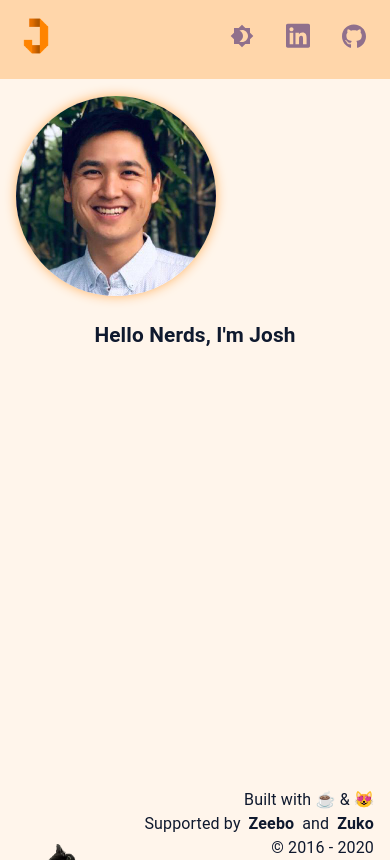
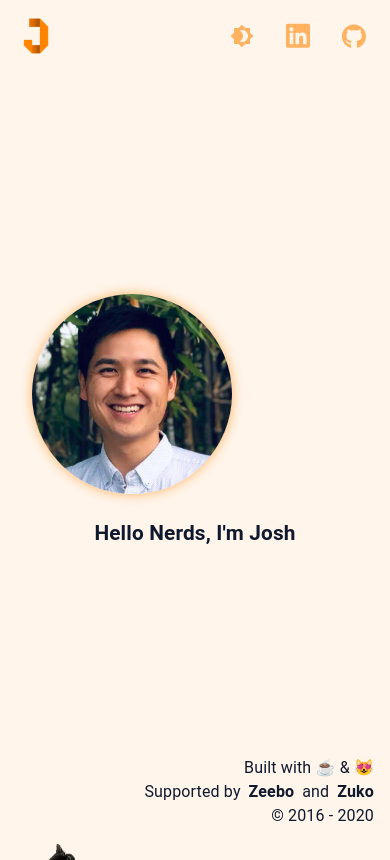
Before and after one commit to jwu910/joshuawudotme, a React (Create React App) app: page / in a window 390 px wide. Built offline with nearby package versions, Linux system fonts and the light colour scheme.

Commit message:
chore: fix responsiveness, remove background from nav bar

```diff
--- a/public/index.html
+++ b/public/index.html
@@ -27,7 +27,7 @@
   </head>
   <body>
     <noscript>You need to enable JavaScript to run this app.</noscript>
-    <main id="root"></main>
+    <main style="height: 100%;" id="root"></main>
     <!--
       This HTML file is a template.
       If you open it directly in the browser, you will see an empty page.
--- a/src/App.tsx
+++ b/src/App.tsx
@@ -19,11 +19,17 @@ function App() {
     <>
       <JWThemeProvider>
         <CssBaseline enableColorScheme />
+        <Navbar />
+        <Container
+          aria-label="main content"
+          disableGutters
+          maxWidth="md"
+          sx={{ height: "100%" }}
+        >
           <Router>
-          <Navbar />
-          <Container maxWidth="md">
+            <Container disableGutters sx={{ height: "100%" }}>
               <Stack
-              sx={{ pt: 12, height: "calc(100vh - 56px)" }}
+                sx={{ height: "100%", display: "flex" }}
                 spacing={2}
                 justifyContent="space-between"
               >
@@ -45,10 +51,11 @@ function App() {
                     }
                   />
                 </Routes>
+                <Footer />
               </Stack>
-            <Footer />
             </Container>
           </Router>
+        </Container>
       </JWThemeProvider>
     </>
   );
--- a/src/components/Footer.tsx
+++ b/src/components/Footer.tsx
@@ -51,8 +51,17 @@ const FooterContextProvider = (props: IFooterContextProps) => {
 
 const Footer = () => {
   return (
-    <FooterContextProvider>
-      <Container disableGutters sx={{ zIndex: 1001 }}>
+    <Container
+      component="footer"
+      maxWidth="md"
+      sx={{
+        zIndex: 1001,
+        p: 2,
+        bottom: 0,
+        position: "absolute",
+      }}
+    >
+      <FooterContextProvider>
         <ZeeboPopup />
         <Stack
           direction={{ xs: "column", md: "row" }}
@@ -75,8 +84,8 @@ const Footer = () => {
             &copy; 2016 - {new Date().getFullYear()}
           </Typography>
         </Stack>
-      </Container>
-    </FooterContextProvider>
+      </FooterContextProvider>
+    </Container>
   );
 };
 
--- a/src/components/Navbar.tsx
+++ b/src/components/Navbar.tsx
@@ -40,11 +40,8 @@ const Navbar = () => {
         display: "flex",
         height: "auto",
         p: 2,
-        left: 0,
-        top: 0,
-        position: "fixed",
+        position: "absolute",
         width: "100vw",
-        backgroundColor: alpha(theme.palette.primary.light, 0.6),
       }}
     >
       <Link href="https://joshuawu.me">
@@ -77,7 +74,7 @@ const Navbar = () => {
           onClick={toggleColorMode}
           sx={{
             ...iconStyles,
-            color: theme.palette.secondary.main,
+            color: theme.palette.primary.main,
           }}
           title="Toggle theme"
         >
@@ -100,10 +97,10 @@ const Navbar = () => {
           <svg
             xmlns="http://www.w3.org/2000/svg"
             viewBox="0 0 448 512"
-            fill={theme.palette.secondary.main}
+            fill={theme.palette.primary.main}
           >
             <path d="M416 32H31.9C14.3 32 0 46.5 0 64.3v383.4C0 465.5 14.3 480 31.9 480H416c17.6 0 32-14.5 32-32.3V64.3c0-17.8-14.4-32.3-32-32.3zM135.4 416H69V202.2h66.5V416zm-33.2-243c-21.3 0-38.5-17.3-38.5-38.5S80.9 96 102.2 96c21.2 0 38.5 17.3 38.5 38.5 0 21.3-17.2 38.5-38.5 38.5zm282.1 243h-66.4V312c0-24.8-.5-56.7-34.5-56.7-34.6 0-39.9 27-39.9 54.9V416h-66.4V202.2h63.7v29.2h.9c8.9-16.8 30.6-34.5 62.9-34.5 67.2 0 79.7 44.3 79.7 101.9V416z" />
-          </svg>{" "}
+          </svg>
         </IconButton>
 
         <IconButton
@@ -119,7 +116,7 @@ const Navbar = () => {
           <svg
             xmlns="http://www.w3.org/2000/svg"
             viewBox="0 0 496 512"
-            fill={theme.palette.secondary.main}
+            fill={theme.palette.primary.main}
           >
             <path d="M165.9 397.4c0 2-2.3 3.6-5.2 3.6-3.3.3-5.6-1.3-5.6-3.6 0-2 2.3-3.6 5.2-3.6 3-.3 5.6 1.3 5.6 3.6zm-31.1-4.5c-.7 2 1.3 4.3 4.3 4.9 2.6 1 5.6 0 6.2-2s-1.3-4.3-4.3-5.2c-2.6-.7-5.5.3-6.2 2.3zm44.2-1.7c-2.9.7-4.9 2.6-4.6 4.9.3 2 2.9 3.3 5.9 2.6 2.9-.7 4.9-2.6 4.6-4.6-.3-1.9-3-3.2-5.9-2.9zM244.8 8C106.1 8 0 113.3 0 252c0 110.9 69.8 205.8 169.5 239.2 12.8 2.3 17.3-5.6 17.3-12.1 0-6.2-.3-40.4-.3-61.4 0 0-70 15-84.7-29.8 0 0-11.4-29.1-27.8-36.6 0 0-22.9-15.7 1.6-15.4 0 0 24.9 2 38.6 25.8 21.9 38.6 58.6 27.5 72.9 20.9 2.3-16 8.8-27.1 16-33.7-55.9-6.2-112.3-14.3-112.3-110.5 0-27.5 7.6-41.3 23.6-58.9-2.6-6.5-11.1-33.3 2.6-67.9 20.9-6.5 69 27 69 27 20-5.6 41.5-8.5 62.8-8.5s42.8 2.9 62.8 8.5c0 0 48.1-33.6 69-27 13.7 34.7 5.2 61.4 2.6 67.9 16 17.7 25.8 31.5 25.8 58.9 0 96.5-58.9 104.2-114.8 110.5 9.2 7.9 17 22.9 17 46.4 0 33.7-.3 75.4-.3 83.6 0 6.5 4.6 14.4 17.3 12.1C428.2 457.8 496 362.9 496 252 496 113.3 383.5 8 244.8 8zM97.2 352.9c-1.3 1-1 3.3.7 5.2 1.6 1.6 3.9 2.3 5.2 1 1.3-1 1-3.3-.7-5.2-1.6-1.6-3.9-2.3-5.2-1zm-10.8-8.1c-.7 1.3.3 2.9 2.3 3.9 1.6 1 3.6.7 4.3-.7.7-1.3-.3-2.9-2.3-3.9-2-.6-3.6-.3-4.3.7zm32.4 35.6c-1.6 1.3-1 4.3 1.3 6.2 2.3 2.3 5.2 2.6 6.5 1 1.3-1.3.7-4.3-1.3-6.2-2.2-2.3-5.2-2.6-6.5-1zm-11.4-14.7c-1.6 1-1.6 3.6 0 5.9 1.6 2.3 4.3 3.3 5.6 2.3 1.6-1.3 1.6-3.9 0-6.2-1.4-2.3-4-3.3-5.6-2z" />
           </svg>
--- /dev/null
+++ b/src/index.scss
@@ -0,0 +1,8 @@
+html,
+body {
+  height: 100vh;
+}
+
+* {
+  box-sizing: border-box;
+}
--- a/src/index.tsx
+++ b/src/index.tsx
@@ -2,7 +2,7 @@ import React from "react";
 import ReactDOM from "react-dom/client";
 import App from "./App";
 import reportWebVitals from "./reportWebVitals";
-declare module '@mui/material/styles/createPalette'
+import "./index.scss";
 
 const root = ReactDOM.createRoot(
   document.getElementById("root") as HTMLElement
--- a/src/pages/HomePage.tsx
+++ b/src/pages/HomePage.tsx
@@ -5,8 +5,17 @@ const HomePage = () => {
   const theme = useTheme();
 
   return (
-    <Box component="section">
-      <Stack sx={{ m: "auto" }} spacing={3}>
+    <Box
+      component="section"
+      sx={{
+        display: "flex",
+        flexDirection: "column",
+        height: "100%",
+        justifyContent: "space-around",
+        p: 4,
+      }}
+    >
+      <Stack spacing={3}>
         <Box
           alt="profile photo"
           component="img"
```
Lines whose indentation alone changed are shown as unchanged.
